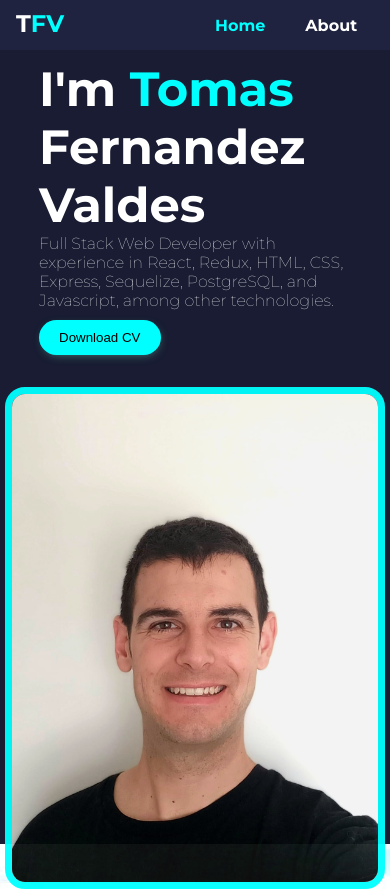
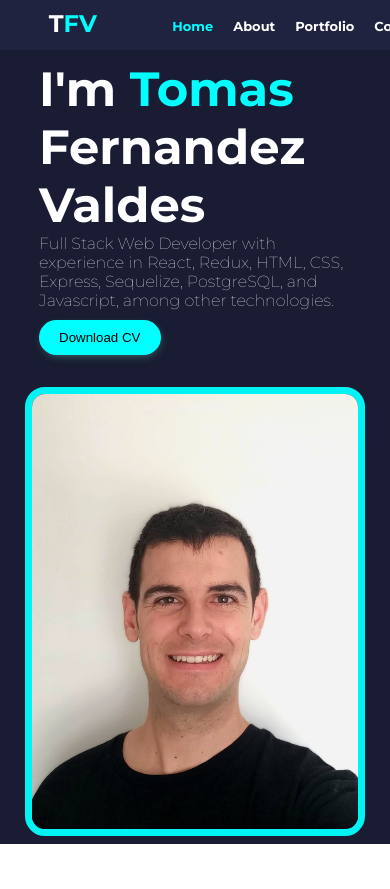
Before and after one commit to tomasfv/portfolio_TFV, a plain HTML site: page index.html in a window 390 px wide. Shown: the top 889 px of the page. Drawn offline with Linux system fonts and the light colour scheme.

Commit message:
mod Responsive

```diff
--- a/style.css
+++ b/style.css
@@ -501,3 +501,29 @@ h1 {
     flex-direction: column;
   }
 }
+
+@media (max-width: 720px){
+  .main img{
+    width: 340px;
+    height: 450px;
+  }
+
+  .navbar{
+
+    justify-content: space-around;
+
+  }
+  .menu a{
+    /* display: none; */
+    padding: 10px;
+    font-size: 13px;
+  }
+
+  .about img{
+    display: none;
+  }
+
+  .footer-content h2{
+    font-size: 1.7em;
+  }
+}
```
